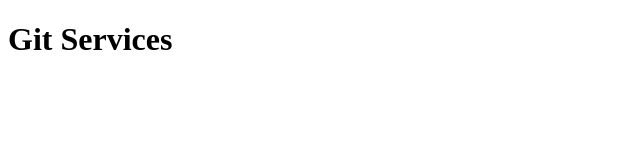
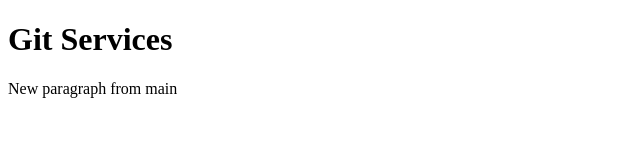
Before and after one commit to angebhd/the-gym-git-exercise, a plain HTML site: page services.html in a window 1280 px wide. Shown: the whole page, without its empty margins (0-640 px from the left). Drawn offline with Linux system fonts and the light colour scheme.

Commit message:
Redesigning services.html from main branch

```diff
--- a/services.html
+++ b/services.html
@@ -7,5 +7,6 @@
 </head>
 <body>
     <h1>Git Services</h1>
+    <p> New paragraph from main </p>
 </body>
 </html>
```
